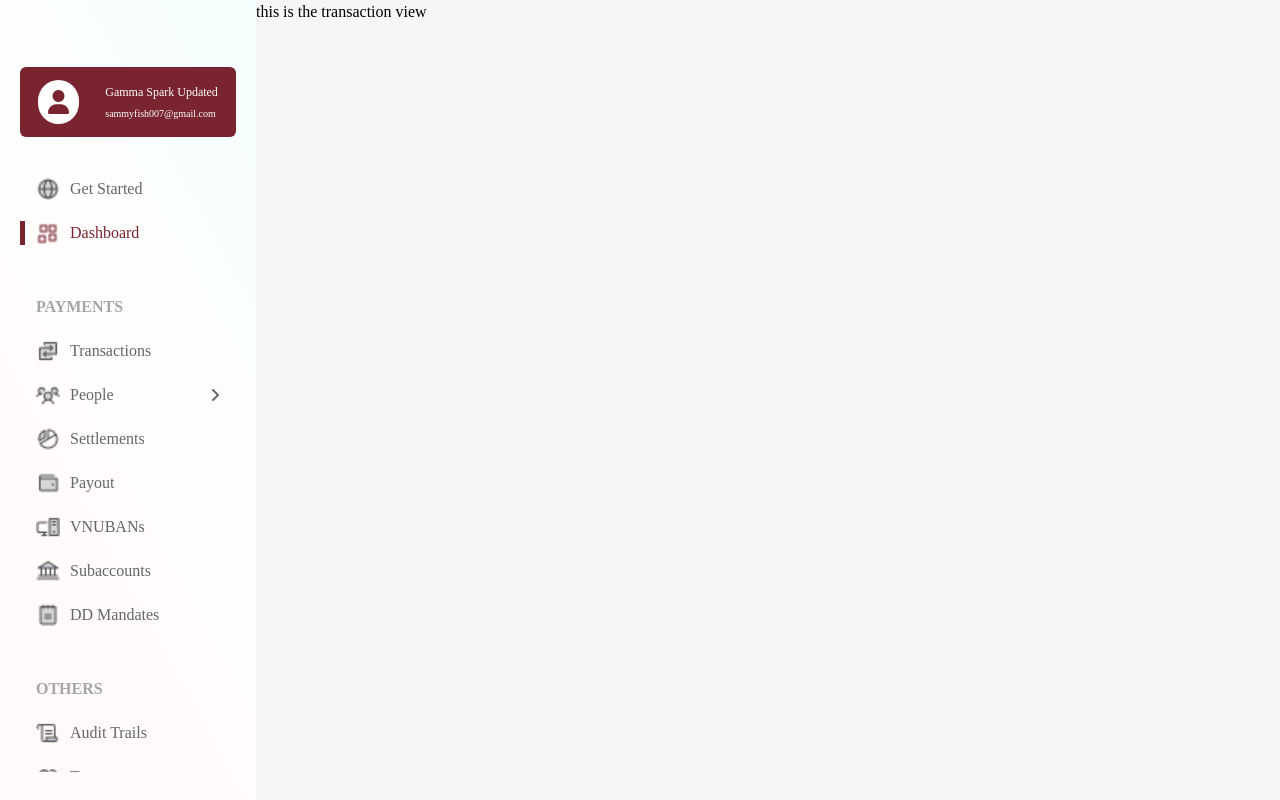
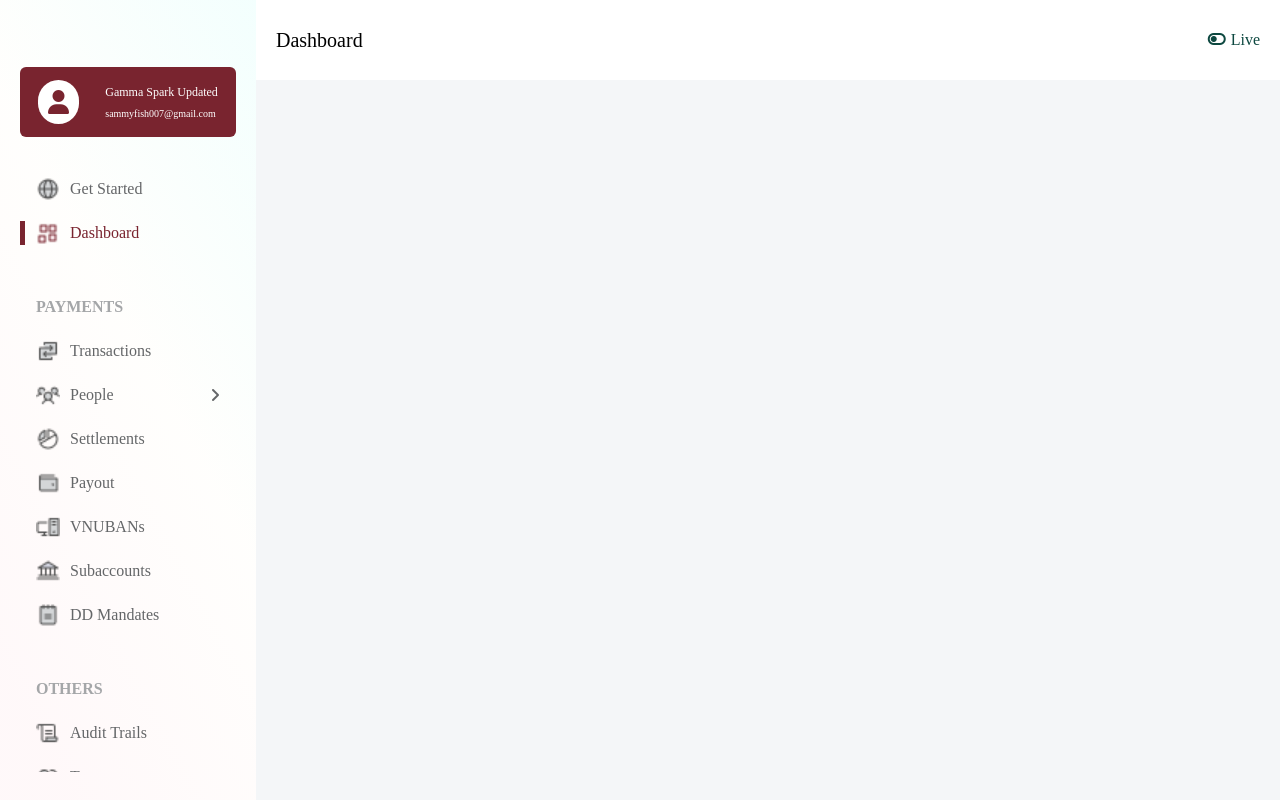
Before and after one commit to SymplyMatt/customer_dashboard_woven, a Vue app: page /dashboard/transactions in a window 1280 px wide. Built offline with nearby package versions, Linux system fonts and the light colour scheme; a web font is replaced by a local one.

Commit message:
top main content

```diff
--- /dev/null
+++ b/src/components/dashboard/main/TopMain.vue
@@ -0,0 +1,22 @@
+<template>
+    <div class="flex justify-between  p-5 h-80 bg-white items-center">
+        <div class="text-20">{{ title }}</div>
+        <div class="flex gap-1 text-liveGreen">
+        <div class=""><i class="fa-solid fa-toggle-off"></i></div>
+        <div class="">Live</div>
+        </div>
+    </div>
+  </template>
+
+  <script>
+
+  export default {
+    name: 'TopMain',
+    props: {
+        title: {
+        type: String,
+        required: true
+        }
+    },
+  }
+  </script>
--- a/src/pages/dashboard/CustomersView.vue
+++ b/src/pages/dashboard/CustomersView.vue
@@ -1,11 +1,16 @@
 <template>
-    <div>
-      this is the customer view
-    </div>
-  </template>
+  <TopMain
+    :title="'Dashboard'"
+  />
+</template>
 
-  <script>
-  export default {
-    name: 'CustomersView',
+<script>
+import TopMain from '../../components/dashboard/main/TopMain.vue';
+
+export default {
+  name: 'CustomerView',
+  components: {
+    TopMain
   }
-  </script>
+}
+</script>
--- a/src/pages/dashboard/TransactionDetailsView.vue
+++ b/src/pages/dashboard/TransactionDetailsView.vue
@@ -1,11 +1,16 @@
 <template>
-    <div>
-      This is the transaction details
-    </div>
-  </template>
+  <TopMain
+    :title="'Transaction Details'"
+  />
+</template>
 
-  <script>
-  export default {
-    name: 'TransactionDetailsView',
+<script>
+import TopMain from '../../components/dashboard/main/TopMain.vue';
+
+export default {
+  name: 'TransactionDetailsView',
+  components: {
+    TopMain
   }
-  </script>
+}
+</script>
--- a/src/pages/dashboard/Transactions.vue
+++ b/src/pages/dashboard/Transactions.vue
@@ -1,11 +1,16 @@
 <template>
-    <div>
-      this is the transaction view
-    </div>
+    <TopMain
+      :title="'Dashboard'"
+    />
   </template>
 
   <script>
+  import TopMain from '../../components/dashboard/main/TopMain.vue';
+
   export default {
     name: 'TransactionView',
+    components: {
+      TopMain
+    }
   }
   </script>
--- a/tailwind.config.js
+++ b/tailwind.config.js
@@ -16,11 +16,15 @@ module.exports = {
         '10': '10px',
         '12': '12px',
         '16': '16px',
+        '20': '20px',
       },
       colors: {
         darkBrown: '#79242F',
         lightBlack: '#646668',
         navTitle: '#A4A6A8',
+      },
+      textColor: {
+        'liveGreen': '#0D4840', // Your custom font color
       },
       spacing: {
         '1': '5px',
@@ -47,6 +51,9 @@ module.exports = {
       minHeight: {
         '70': '70px',
       },
+      height: {
+        '80': '80px',
+      },
     },
   },
   plugins: [],
```
